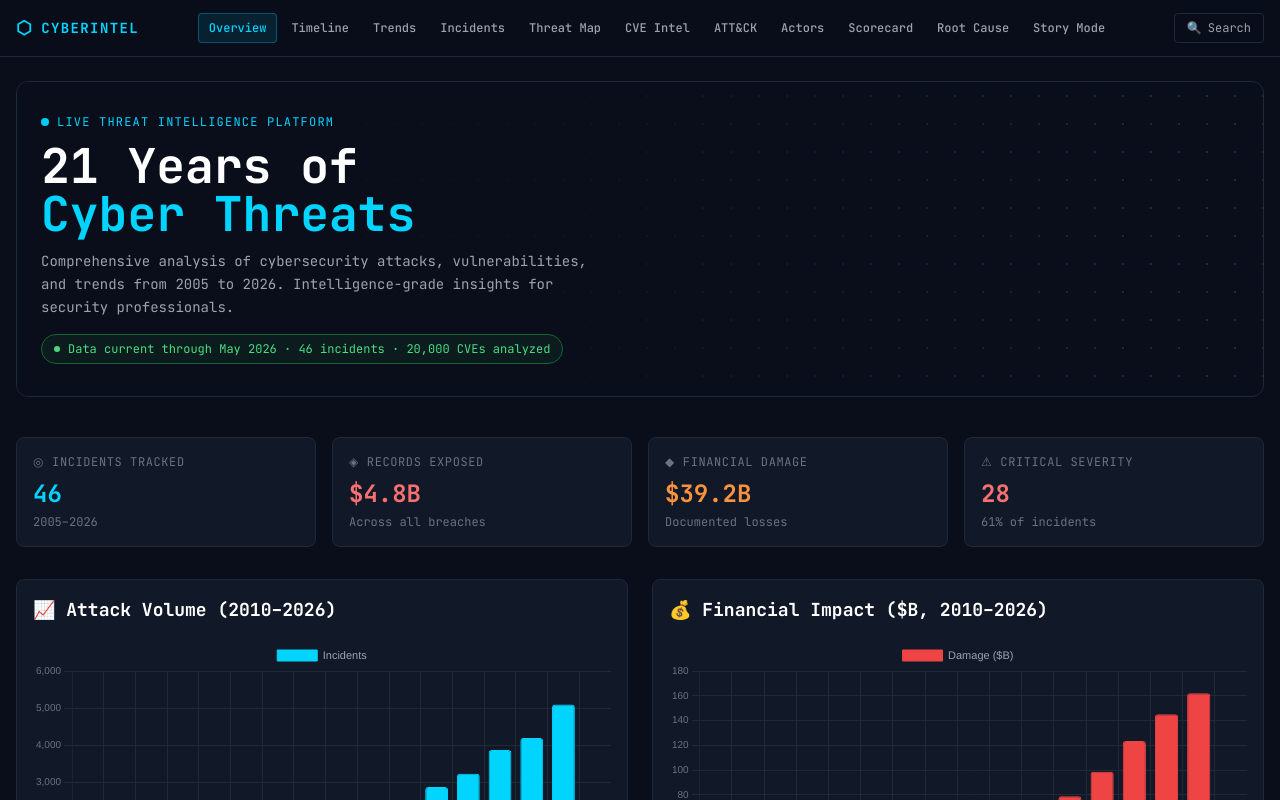
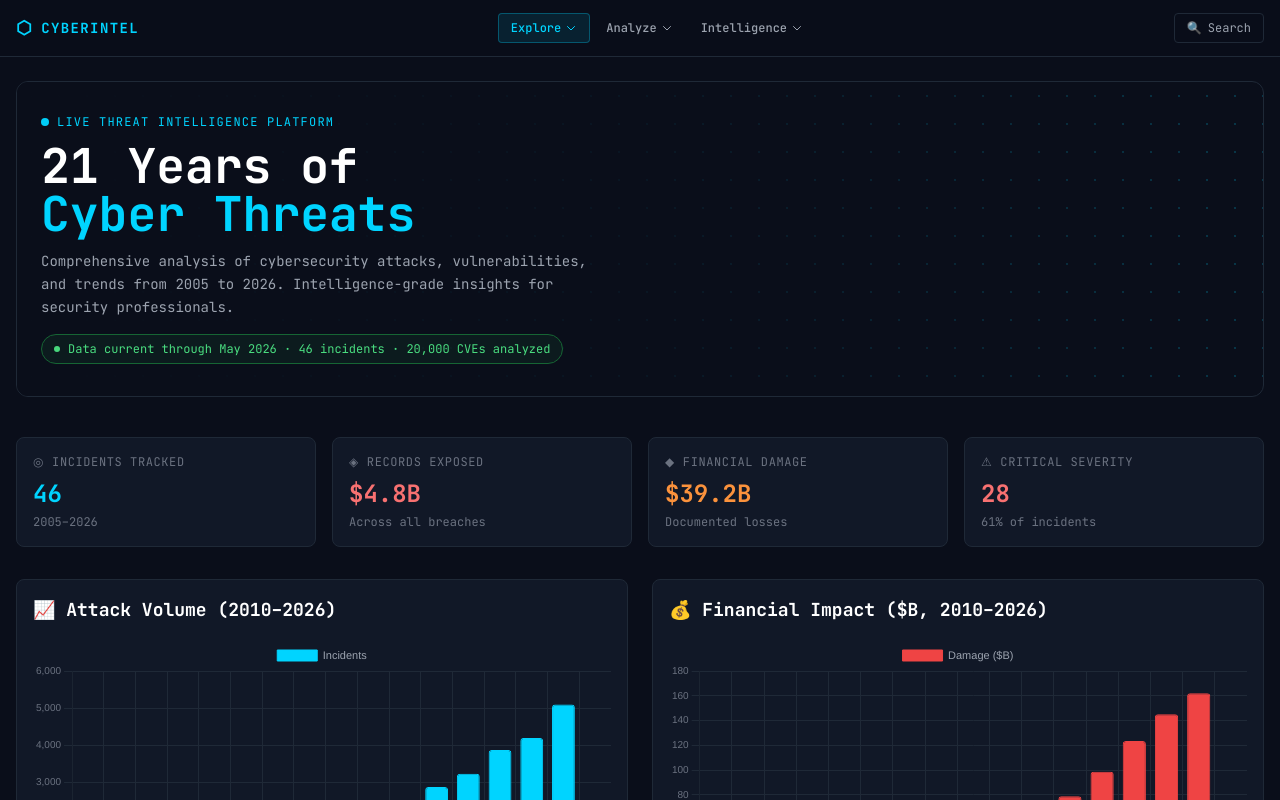
Before and after one commit to somil149/cyberintel, a Next.js app: page / in a window 1280 px wide. Shown: the top 800 px of the page. Built offline with nearby package versions, Linux system fonts and the light colour scheme.

Commit message:
Add grouped dropdown navigation (Explore/Analyze/Intelligence)

```diff
--- a/src/components/Nav.tsx
+++ b/src/components/Nav.tsx
@@ -1,51 +1,110 @@
 import Link from 'next/link'
 import { useRouter } from 'next/router'
-import { useState } from 'react'
+import { useState, useRef, useEffect } from 'react'
 
-const NAV = [
-  { href: '/', label: 'Overview', icon: '⬡' },
-  { href: '/timeline', label: 'Timeline', icon: '◈' },
-  { href: '/trends', label: 'Trends', icon: '◉' },
-  { href: '/incidents', label: 'Incidents', icon: '◎' },
-  { href: '/map', label: 'Threat Map', icon: '◈' },
-  { href: '/cve', label: 'CVE Intel', icon: '◆' },
-  { href: '/mitre', label: 'ATT&CK', icon: '⬡' },
-  { href: '/actors', label: 'Actors', icon: '◈' },
-  { href: '/scorecard', label: 'Scorecard', icon: '◉' },
-  { href: '/rca', label: 'Root Cause', icon: '⚙' },
-  { href: '/story', label: 'Story Mode', icon: '◇' },
+const GROUPS = [
+  {
+    label: 'Explore',
+    items: [
+      { href: '/', label: 'Overview', desc: 'Global stats & key metrics' },
+      { href: '/timeline', label: 'Timeline', desc: '21-year attack history' },
+      { href: '/story', label: 'Story Mode', desc: 'Year-by-year narrative' },
+    ],
+  },
+  {
+    label: 'Analyze',
+    items: [
+      { href: '/trends', label: 'Trends', desc: 'CVE severity & attack evolution' },
+      { href: '/cve', label: 'CVE Intel', desc: 'Top exploited vulnerabilities' },
+      { href: '/mitre', label: 'ATT&CK Heatmap', desc: 'Technique frequency matrix' },
+      { href: '/rca', label: 'Root Cause', desc: 'Failure pattern analysis' },
+    ],
+  },
+  {
+    label: 'Intelligence',
+    items: [
+      { href: '/incidents', label: 'Incidents', desc: 'Filter & drill into incidents' },
+      { href: '/actors', label: 'Threat Actors', desc: 'Nation-state & criminal profiles' },
+      { href: '/scorecard', label: 'Sector Scorecard', desc: 'Industry risk comparison' },
+      { href: '/map', label: 'Threat Map', desc: 'Geographic attack visualization' },
+    ],
+  },
 ]
+
+function Dropdown({ group, pathname }: { group: typeof GROUPS[0]; pathname: string }) {
+  const [open, setOpen] = useState(false)
+  const ref = useRef<HTMLDivElement>(null)
+  const isActive = group.items.some(i => i.href === pathname)
+
+  useEffect(() => {
+    const handler = (e: MouseEvent) => {
+      if (ref.current && !ref.current.contains(e.target as Node)) setOpen(false)
+    }
+    document.addEventListener('mousedown', handler)
+    return () => document.removeEventListener('mousedown', handler)
+  }, [])
+
+  return (
+    <div ref={ref} className="relative">
+      <button
+        onClick={() => setOpen(!open)}
+        className={`flex items-center gap-1 px-3 py-1.5 rounded text-xs font-medium transition-colors ${
+          isActive
+            ? 'bg-cyber-accent/10 text-cyber-accent border border-cyber-accent/30'
+            : 'text-gray-400 hover:text-white'
+        }`}
+      >
+        {group.label}
+        <svg className={`w-3 h-3 transition-transform ${open ? 'rotate-180' : ''}`} fill="none" viewBox="0 0 24 24" stroke="currentColor">
+          <path strokeLinecap="round" strokeLinejoin="round" strokeWidth={2} d="M19 9l-7 7-7-7" />
+        </svg>
+      </button>
+
+      {open && (
+        <div className="absolute top-full left-0 mt-1 w-52 bg-cyber-surface border border-cyber-border rounded-lg shadow-xl shadow-black/50 z-50 overflow-hidden">
+          <div className="px-3 py-2 border-b border-cyber-border">
+            <span className="text-[10px] text-gray-500 uppercase tracking-widest font-bold">{group.label}</span>
+          </div>
+          {group.items.map(({ href, label, desc }) => (
+            <Link
+              key={href}
+              href={href}
+              onClick={() => setOpen(false)}
+              className={`flex flex-col px-3 py-2.5 hover:bg-cyber-border/50 transition-colors border-b border-cyber-border/50 last:border-0 ${
+                pathname === href ? 'bg-cyber-accent/10' : ''
+              }`}
+            >
+              <span className={`text-sm font-medium ${pathname === href ? 'text-cyber-accent' : 'text-white'}`}>
+                {label}
+              </span>
+              <span className="text-[11px] text-gray-500 mt-0.5">{desc}</span>
+            </Link>
+          ))}
+        </div>
+      )}
+    </div>
+  )
+}
 
 export default function Nav() {
   const { pathname } = useRouter()
-  const [open, setOpen] = useState(false)
+  const [mobileOpen, setMobileOpen] = useState(false)
 
   return (
     <nav className="sticky top-0 z-50 bg-cyber-bg/95 backdrop-blur border-b border-cyber-border">
       <div className="max-w-7xl mx-auto px-4 flex items-center justify-between h-14">
+        {/* Logo */}
         <Link href="/" className="flex items-center gap-2 text-cyber-accent font-bold text-sm tracking-widest shrink-0">
           <span className="text-lg">⬡</span> CYBERINTEL
         </Link>
 
-        {/* Desktop */}
-        <div className="hidden md:flex items-center gap-1 overflow-x-auto">
-          {NAV.map(({ href, label }) => (
-            <Link
-              key={href}
-              href={href}
-              className={`px-2.5 py-1.5 rounded text-xs font-medium transition-colors whitespace-nowrap ${
-                pathname === href
-                  ? 'bg-cyber-accent/10 text-cyber-accent border border-cyber-accent/30'
-                  : 'text-gray-400 hover:text-white'
-              }`}
-            >
-              {label}
-            </Link>
-          ))}
+        {/* Desktop dropdowns */}
+        <div className="hidden md:flex items-center gap-1">
+          {GROUPS.map(g => <Dropdown key={g.label} group={g} pathname={pathname} />)}
         </div>
 
+        {/* Right side */}
         <div className="flex items-center gap-2">
-          {/* Search button */}
           <Link href="/search"
             className={`flex items-center gap-1.5 px-3 py-1.5 rounded border text-xs transition-colors ${
               pathname === '/search'
@@ -55,29 +114,39 @@ export default function Nav() {
             <span>🔍</span>
             <span className="hidden sm:inline">Search</span>
           </Link>
-
-          {/* Mobile toggle */}
-          <button className="md:hidden text-gray-400 hover:text-white" onClick={() => setOpen(!open)}>
-            {open ? '✕' : '☰'}
+          <button className="md:hidden text-gray-400 hover:text-white" onClick={() => setMobileOpen(!mobileOpen)}>
+            {mobileOpen ? '✕' : '☰'}
           </button>
         </div>
       </div>
 
-      {/* Mobile menu */}
-      {open && (
-        <div className="md:hidden border-t border-cyber-border bg-cyber-surface">
-          {[...NAV, { href: '/search', label: 'Search', icon: '🔍' }].map(({ href, label, icon }) => (
+      {/* Mobile menu — grouped */}
+      {mobileOpen && (
+        <div className="md:hidden border-t border-cyber-border bg-cyber-surface max-h-[80vh] overflow-y-auto">
+          {GROUPS.map(g => (
+            <div key={g.label}>
+              <div className="px-4 py-2 text-[10px] text-gray-500 uppercase tracking-widest font-bold bg-cyber-bg/50">
+                {g.label}
+              </div>
+              {g.items.map(({ href, label, desc }) => (
                 <Link
                   key={href}
                   href={href}
-              onClick={() => setOpen(false)}
-              className={`flex items-center gap-3 px-4 py-3 text-sm border-b border-cyber-border ${
-                pathname === href ? 'text-cyber-accent' : 'text-gray-400'
+                  onClick={() => setMobileOpen(false)}
+                  className={`flex items-center justify-between px-4 py-3 border-b border-cyber-border/50 ${
+                    pathname === href ? 'text-cyber-accent bg-cyber-accent/5' : 'text-gray-300'
                   }`}
                 >
-              <span>{icon}</span> {label}
+                  <span className="text-sm font-medium">{label}</span>
+                  <span className="text-xs text-gray-600">{desc}</span>
                 </Link>
               ))}
+            </div>
+          ))}
+          <Link href="/search" onClick={() => setMobileOpen(false)}
+            className="flex items-center gap-2 px-4 py-3 text-gray-300 border-t border-cyber-border">
+            <span>🔍</span> <span className="text-sm font-medium">Search</span>
+          </Link>
         </div>
       )}
     </nav>
```
Lines whose indentation alone changed are shown as unchanged.
